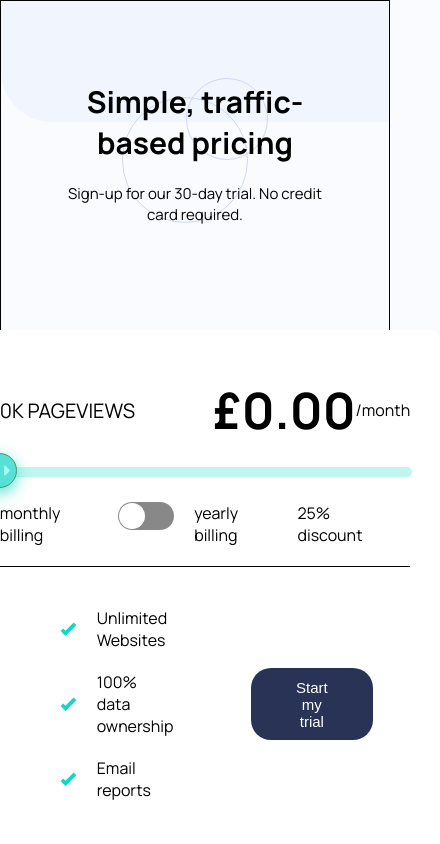
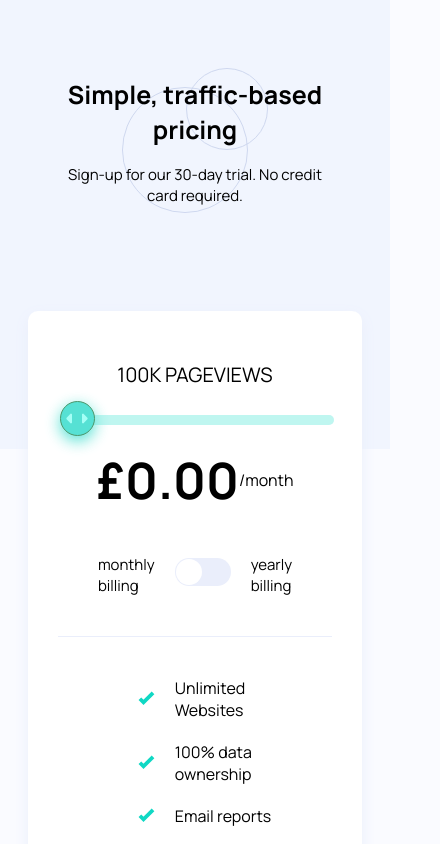
Before and after one commit to 11ma/pricing-component, a React (Create React App) app: page / in a window 390 px wide. Shown: the top 844 px of the page, 440 px wide, since content can reach past the window. Built offline with nearby package versions, Linux system fonts and the light colour scheme.

Commit message:
added media query for mobile style

```diff
--- a/package.json
+++ b/package.json
@@ -10,6 +10,7 @@
     "react": "^17.0.2",
     "react-dom": "^17.0.2",
     "react-scripts": "4.0.3",
+    "react-smooth-range-input": "^0.3.1",
     "react-switch": "^6.0.0",
     "web-vitals": "^1.0.1"
   },
--- a/src/components/Pricing.js
+++ b/src/components/Pricing.js
@@ -6,10 +6,13 @@ import {
   PriceContainer,
   PageViews,
   PriceMonthYear,
+  PriceMonthYearMobile,
   Price,
   MonthYear,
   Slider,
   Billings,
+  Discount,
+  DiscountMobile,
 } from "../modules/Pricing.module.scss";
 
 const Pricing = () => {
@@ -53,6 +56,12 @@ const Pricing = () => {
         value={price}
         onChange={handleRangeSlider}
       />
+      <p className={PriceMonthYearMobile}>
+        <span className={Price}>
+          £{Number.parseFloat(applyDiscount()).toFixed(2)}
+        </span>{" "}
+        / <span className={MonthYear}>{checkMonthOrYear()}</span>
+      </p>
       <div className={Billings}>
         <p>monthly billing</p>
         <label>
@@ -61,10 +70,13 @@ const Pricing = () => {
             checked={check}
             uncheckedIcon={false}
             checkedIcon={false}
+            onColor={"#a5f3eb"}
+            offColor={"#eaeefb"}
           />
         </label>
         <p>yearly billing</p>
-        <p>25% discount</p>
+        <p className={Discount}>25% discount</p>
+        <p className={DiscountMobile}>-25%</p>
       </div>
     </div>
   );
--- a/src/modules/Pricing.module.scss
+++ b/src/modules/Pricing.module.scss
@@ -12,12 +12,16 @@
       display: flex;
       justify-content: center;
       align-items: center;
+
+      .Price {
+        font-size: 50px;
+        font-weight: 700;
+      }
     }
+  }
 
-    .Price {
-      font-size: 50px;
-      font-weight: 700;
-    }
+  .PriceMonthYearMobile {
+    display: none;
   }
 
   .Slider {
@@ -46,6 +50,7 @@
     box-shadow: 0px 5px 15px hsl(174, 86%, 45%);
     cursor: pointer;
     margin-top: -14px;
+    transition: all ease-in-out 0.05s;
   }
 
   .Slider::-webkit-slider-runnable-track {
@@ -67,6 +72,7 @@
     background-color: hsl(174, 86%, 45%);
     box-shadow: 0px 5px 15px hsl(174, 86%, 45%);
     cursor: pointer;
+    transition: all ease-in-out 1s;
   }
 
   .Slider::-moz-range-progress {
@@ -78,12 +84,59 @@
 
   .Billings {
     display: flex;
-    // border: 1px solid black;
-    margin: 10px;
+    font-size: 15px;
+    margin: 30px;
     justify-content: center;
+    align-items: center;
+
+    .Discount {
+      color: hsl(15, 100%, 70%);
+      border: 1px solid hsl(14, 92%, 95%);
+      border-radius: 10px;
+      background-color: hsl(14, 92%, 95%);
+      padding: 2px;
+    }
   }
 
   .Billings > * {
     margin: 10px;
   }
+
+  .DiscountMobile {
+    display: none;
+  }
 }
+
+@media screen and (max-width: 1440px) and (min-width: 375px) {
+  .Container {
+    .PriceContainer {
+      flex-direction: column;
+      .PriceMonthYear {
+        display: none;
+      }
+    }
+
+    .PriceMonthYearMobile {
+      display: flex;
+      justify-content: center;
+      align-items: center;
+
+      .Price {
+        font-size: 50px;
+        font-weight: 700;
+      }
+    }
+
+    .Discount {
+      display: none;
+    }
+
+    .DiscountMobile {
+      color: hsl(15, 100%, 70%);
+      border: 1px solid hsl(14, 92%, 95%);
+      border-radius: 10px;
+      background-color: hsl(14, 92%, 95%);
+      padding: 2px;
+    }
+  }
+}
--- a/src/modules/PricingComponent.module.scss
+++ b/src/modules/PricingComponent.module.scss
@@ -1,14 +1,11 @@
 .Container {
-  border: 1px solid black;
   display: flex;
   flex-direction: column;
-  // justify-content: center;
   align-items: center;
   background-image: url(../images/bg-pattern.svg);
   background-position: top;
   background-repeat: no-repeat;
   background-size: 100%;
-  // height: 100vh;
 
   .Intro {
     background-image: url(../images/pattern-circles.svg);
@@ -28,9 +25,8 @@
 
   .PricingBody {
     background-color: hsl(0, 0%, 100%);
-    // border: 1px solid black;
     border-radius: 10px;
-    // padding: 50px;
+    box-shadow: 0px 5px 15px hsl(224, 65%, 95%);
   }
 
   .InfoBody,
@@ -41,17 +37,11 @@
 
   .InfoBody {
     justify-content: space-around;
-    border-top: 1px solid black;
-  }
-
-  .InfoBody > * {
-    margin: 30px;
-  }
+    border-top: 1px solid hsl(224, 65%, 95%);
 
     .InfoText {
       flex-direction: column;
     }
-
     .InfoText > * {
       align-items: center;
     }
@@ -76,9 +66,14 @@
       padding: 0.7em 3em;
       text-align: center;
       display: inline-block;
-    font-size: 15px;
+      font-size: 20px;
       cursor: pointer;
       border-radius: 20px;
+    }
+  }
+
+  .InfoBody > * {
+    margin: 30px;
   }
 }
 
@@ -86,3 +81,19 @@
   margin: 30px;
   padding: 30px;
 }
+
+@media screen and (max-width: 1440px) and (min-width: 375px) {
+  .Container {
+    background-size: inherit;
+
+    .Intro {
+      h1 {
+        font-size: 25px;
+      }
+    }
+
+    .InfoBody {
+      flex-direction: column;
+    }
+  }
+}
```
Also changed, not shown: 1 other file (tests, documents, lock files or other folders). Lines whose indentation alone changed are shown as unchanged.
